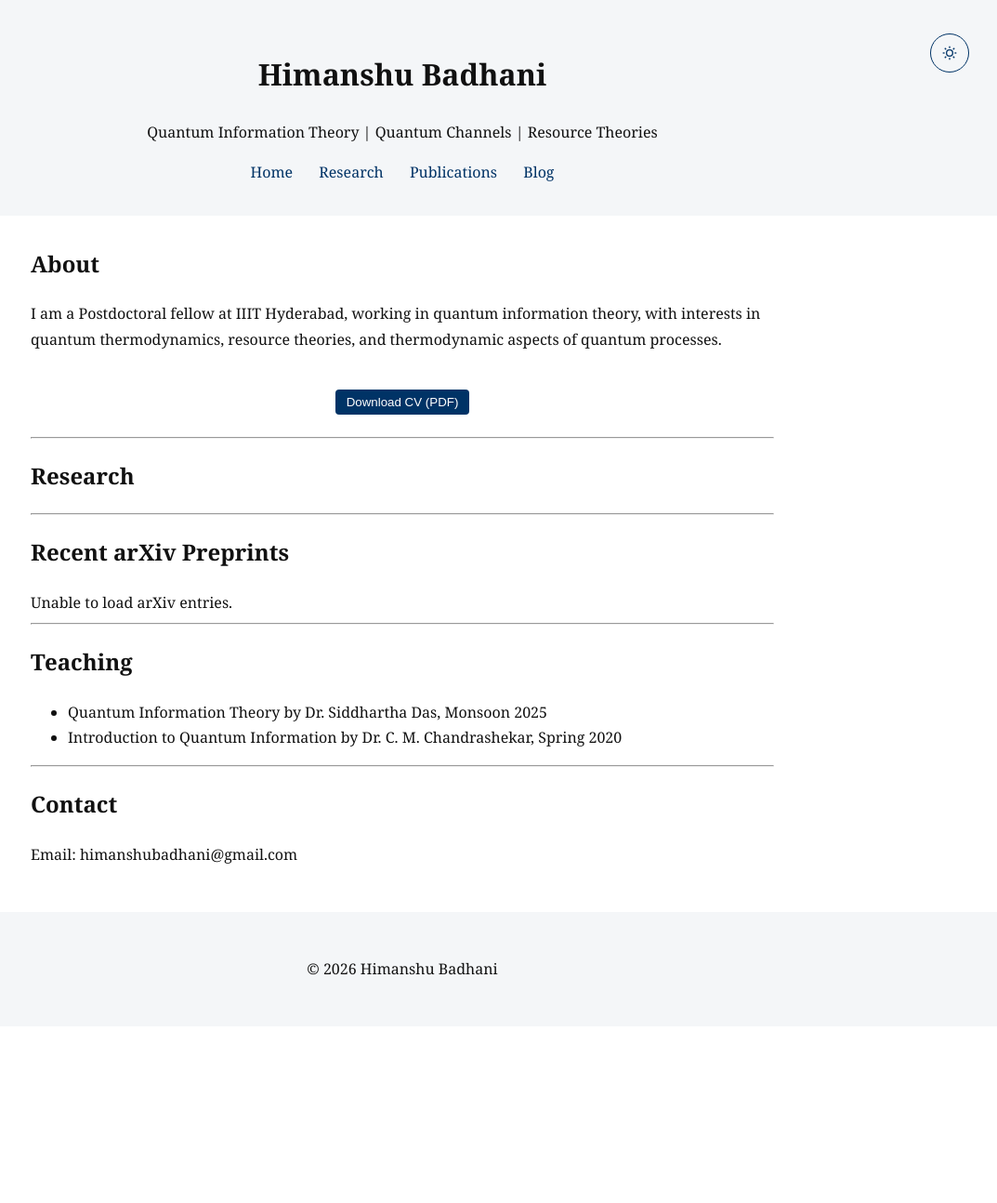
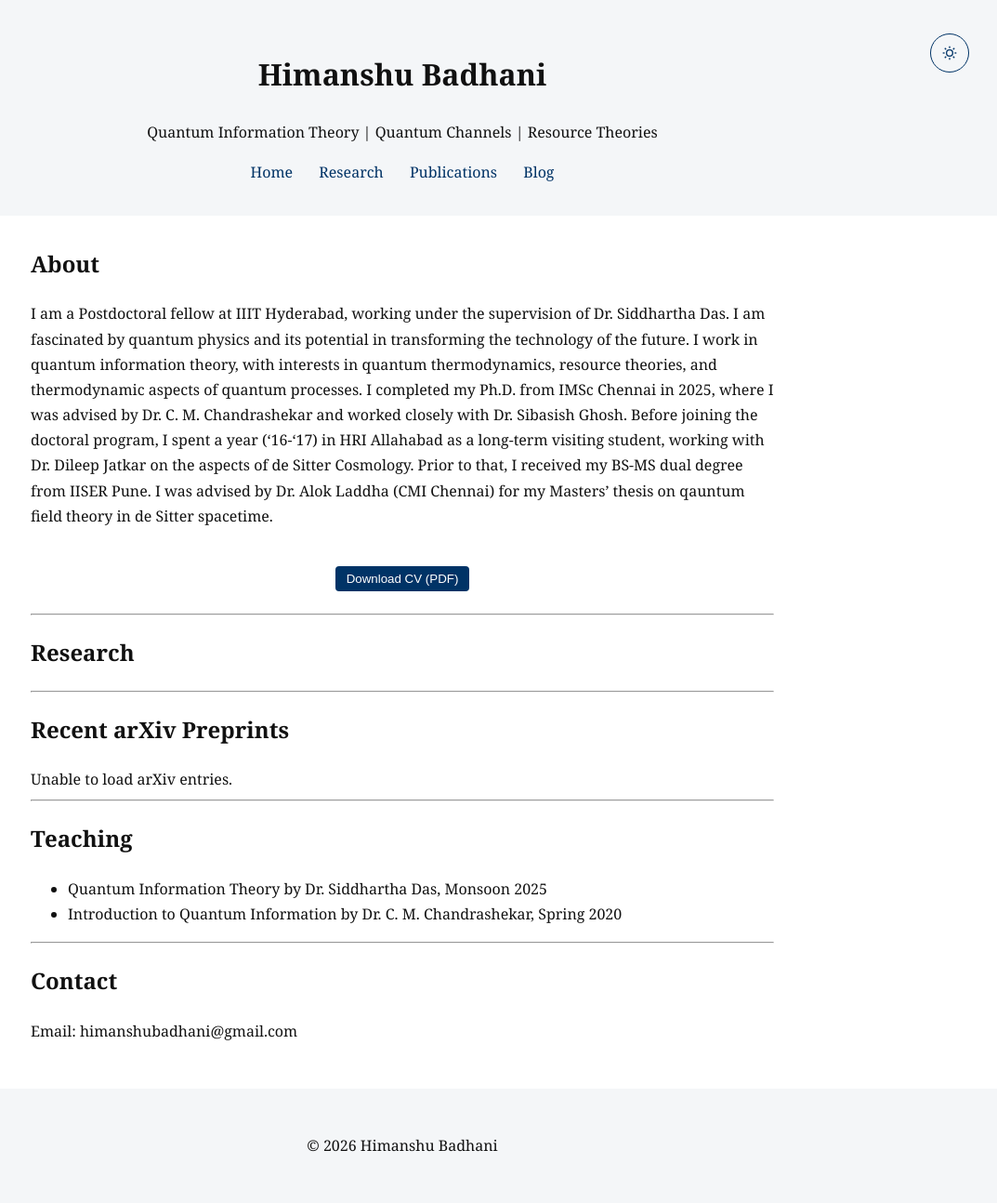
Before and after one commit to himanshubadhani/himanshubadhani.github.io, a Jekyll site: the page built from index.md, in a window 1280 px wide. Shown: the whole page at 93% size, without its empty margins (207-1280 px from the left). Built offline with Jekyll 4.4.1, drawn with Linux system fonts in a browser that asks for light colours; before the commit the page ends 1104 px from its top, so only the background shows below that.

Commit message:
Update index.md

```diff
--- a/index.md
+++ b/index.md
@@ -4,7 +4,8 @@ title: About
 ---
 ## About
 
-I am a Postdoctoral fellow at IIIT Hyderabad, working in quantum information theory, with interests in quantum thermodynamics, resource theories, and thermodynamic aspects of quantum processes.
+I am a Postdoctoral fellow at IIIT Hyderabad, working under the supervision of Dr. Siddhartha Das. I am fascinated by quantum physics and its potential in transforming the technology of the future. I work in quantum information theory, with interests in quantum thermodynamics, resource theories, and thermodynamic aspects of quantum processes. I completed my Ph.D. from IMSc Chennai in 2025, where I was advised by Dr. C. M. Chandrashekar and worked closely with Dr. Sibasish Ghosh. Before joining the doctoral program, I spent a year ('16-'17) in HRI Allahabad as a long-term visiting student, working with Dr. Dileep Jatkar on the aspects of de Sitter Cosmology. Prior to that, I received my BS-MS dual degree from IISER Pune. I was advised by Dr. Alok Laddha (CMI Chennai) for my Masters' thesis on qauntum field theory in de Sitter spacetime.
+
 <div style="text-align: center; margin: 1.5rem 0;">
 <a href="{{ '/assets/cv/CV.pdf' | relative_url }}" download>
 <button>Download CV (PDF)</button>
```
